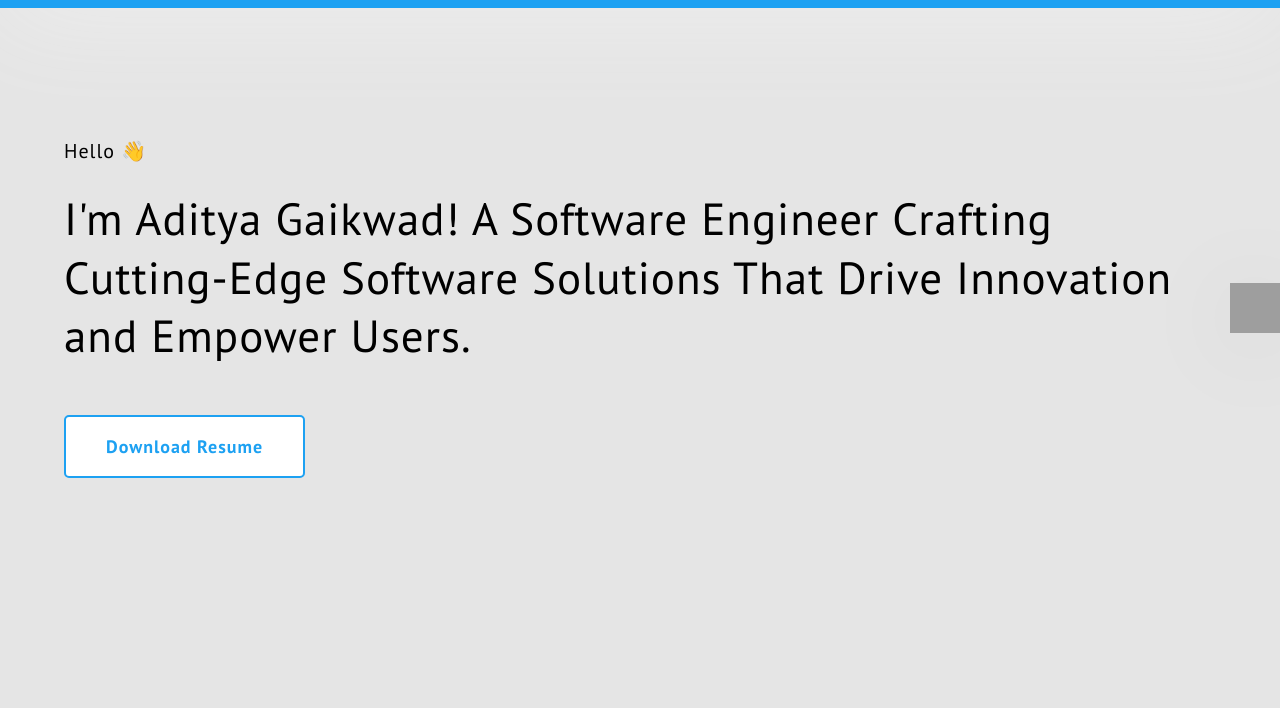
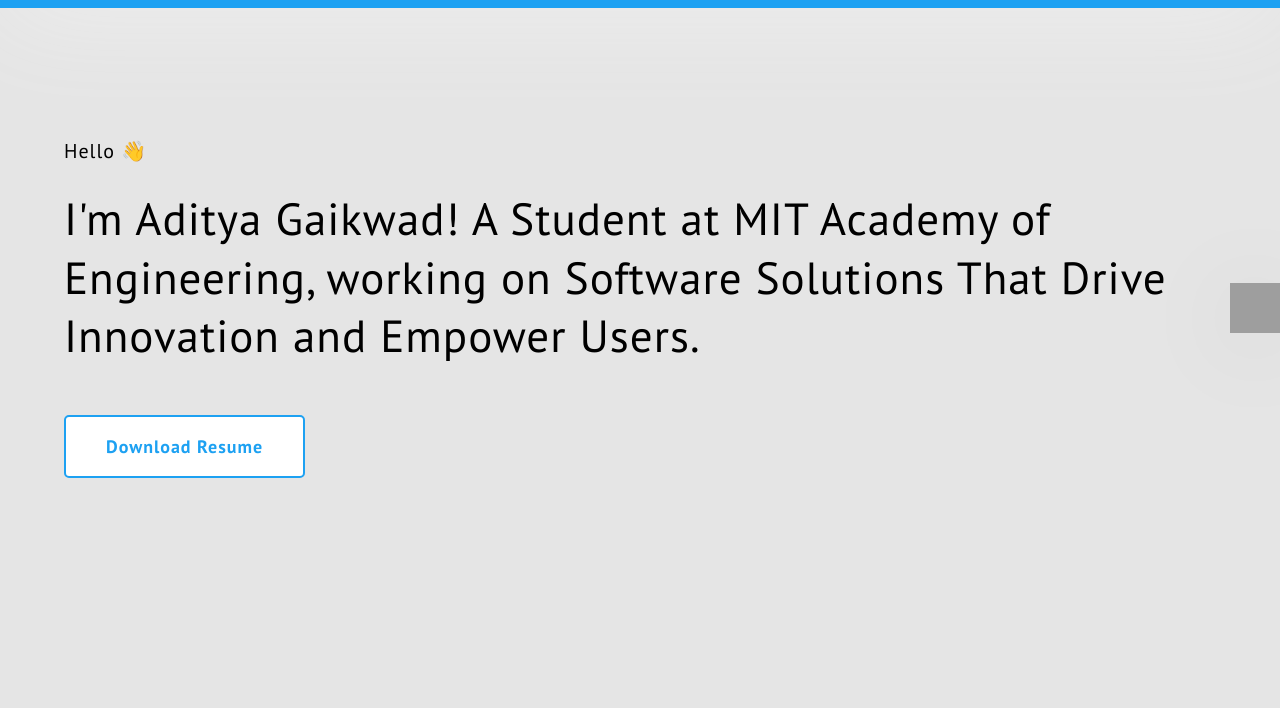
Before and after one commit to Adi1121/Personal-Portfolio, a plain HTML site: page index.html in a window 1280 px wide. Shown: the part 92-800 px from the top of the page. Drawn offline with nearby package versions, Linux system fonts and the light colour scheme; grey boxes are pictures that could not be loaded.

Commit message:
Update index.html

```diff
--- a/index.html
+++ b/index.html
@@ -72,7 +72,7 @@
         <h1 class="heading-primary home-hero__heading-primary">
           <span class="heading-primary__sm"> Hello 👋</span>
           <span class="heading-primary__main">
-            I'm Aditya Gaikwad! A Software Engineer Crafting Cutting-Edge Software Solutions That Drive Innovation and
+            I'm Aditya Gaikwad! A Student at MIT Academy of Engineering, working on Software Solutions That Drive Innovation and
             Empower Users.
           </span>
         </h1>
```
